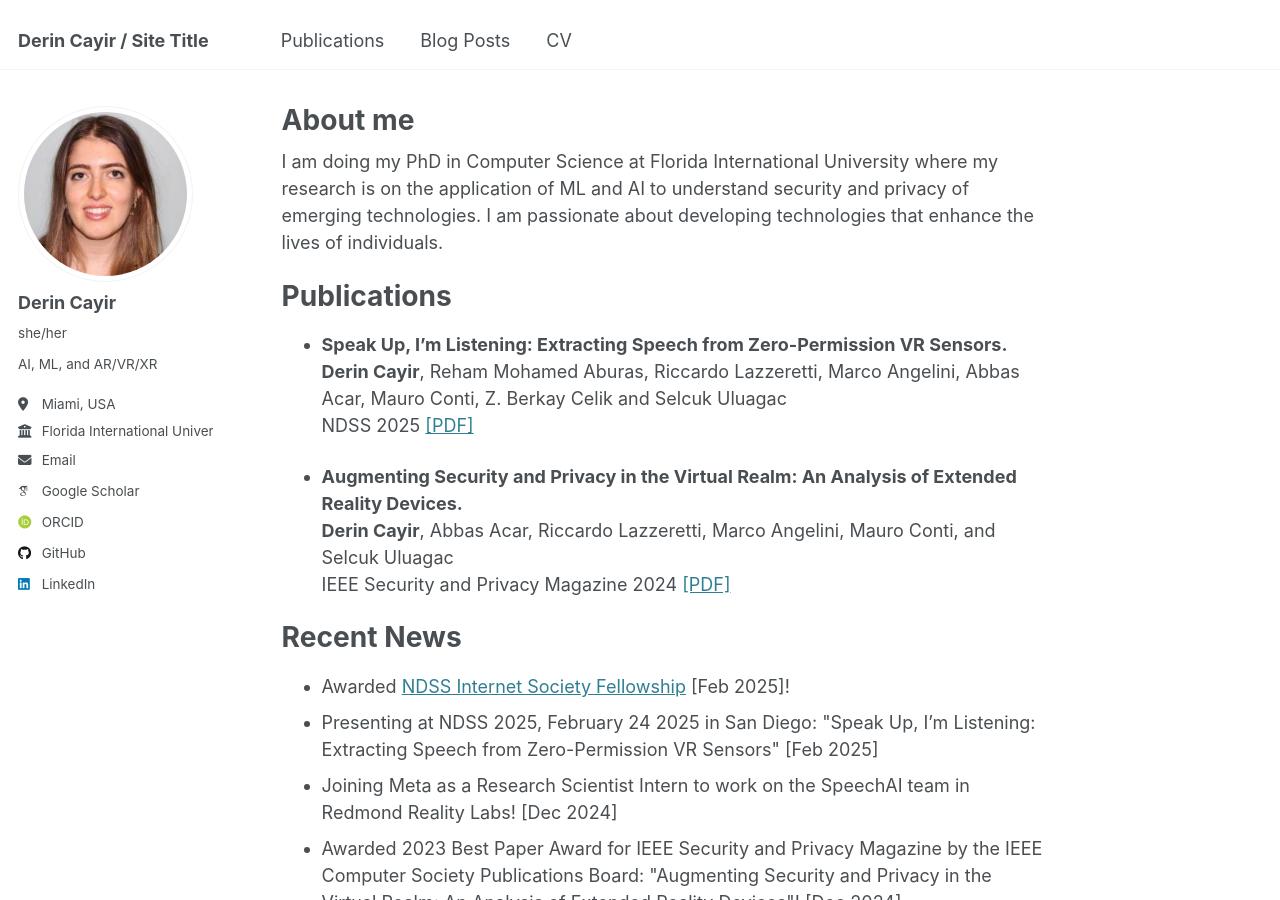
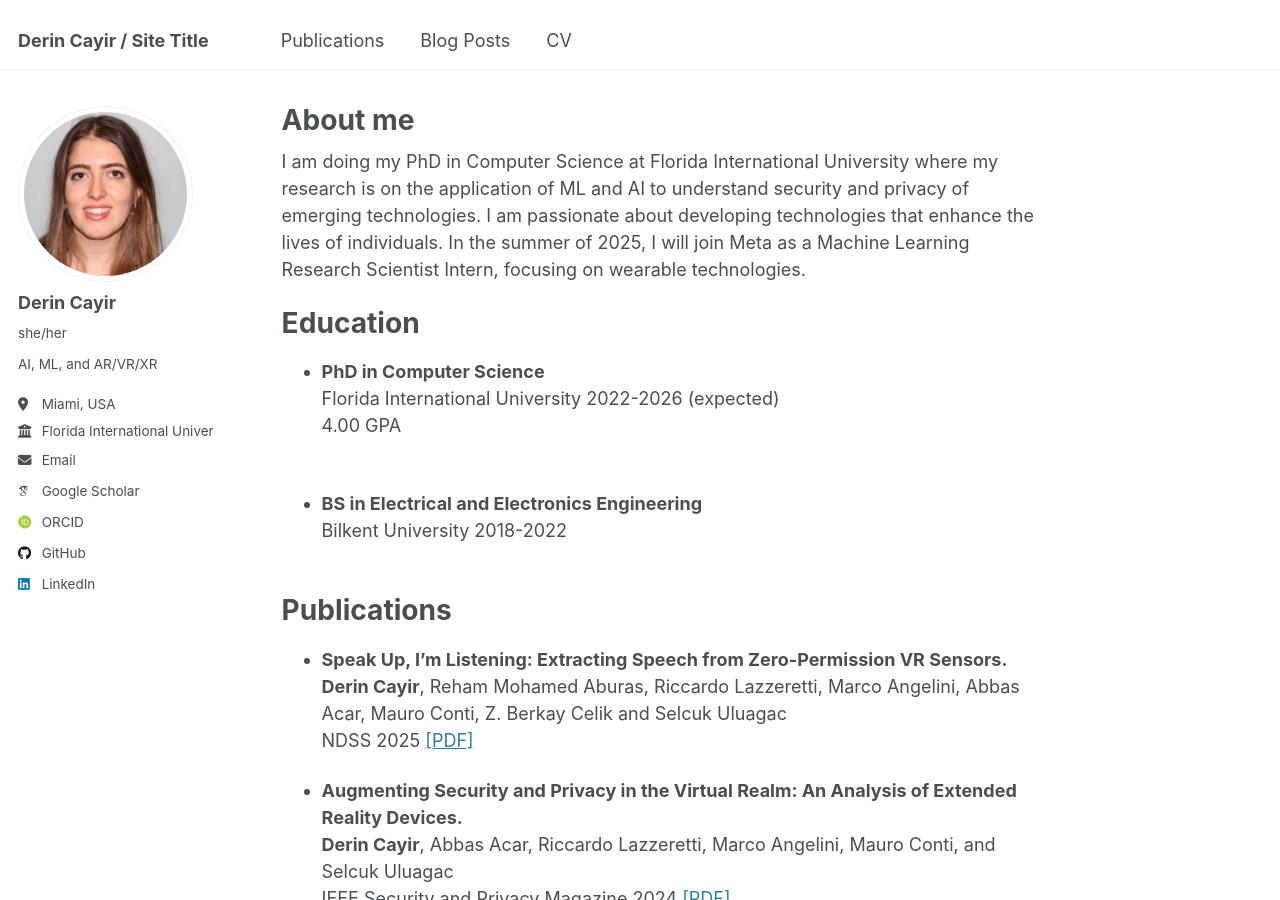
Before and after one commit to derincayir/derincayir.github.io, a Jekyll site: the page built from _pages/about.md, in a window 1280 px wide and 900 px high. Built offline with Jekyll 4.4.1, drawn with Linux system fonts in a browser that asks for light colours; some web fonts are replaced.

```diff
--- a/_pages/about.md
+++ b/_pages/about.md
@@ -6,7 +6,18 @@
   - /about/
   - /about.html
 ---
-I am doing my PhD in Computer Science at Florida International University where my research is on the application of ML and AI to understand security and privacy of emerging technologies. I am passionate about developing technologies that enhance the lives of individuals.
+I am doing my PhD in Computer Science at Florida International University where my research is on the application of ML and AI to understand security and privacy of emerging technologies. I am passionate about developing technologies that enhance the lives of individuals. In the summer of 2025, I will join Meta as a Machine Learning Research Scientist Intern, focusing on wearable technologies.
+
+Education
+============
+- <b>PhD in Computer Science</b>  <br/>
+Florida International University 2022-2026 (expected)  <br/>
+4.00 GPA <br/>
+<br/>
+
+- <b>BS in Electrical and Electronics Engineering</b>  <br/>
+Bilkent University 2018-2022  <br/>
+<br/>
 
 Publications
 ============
```
